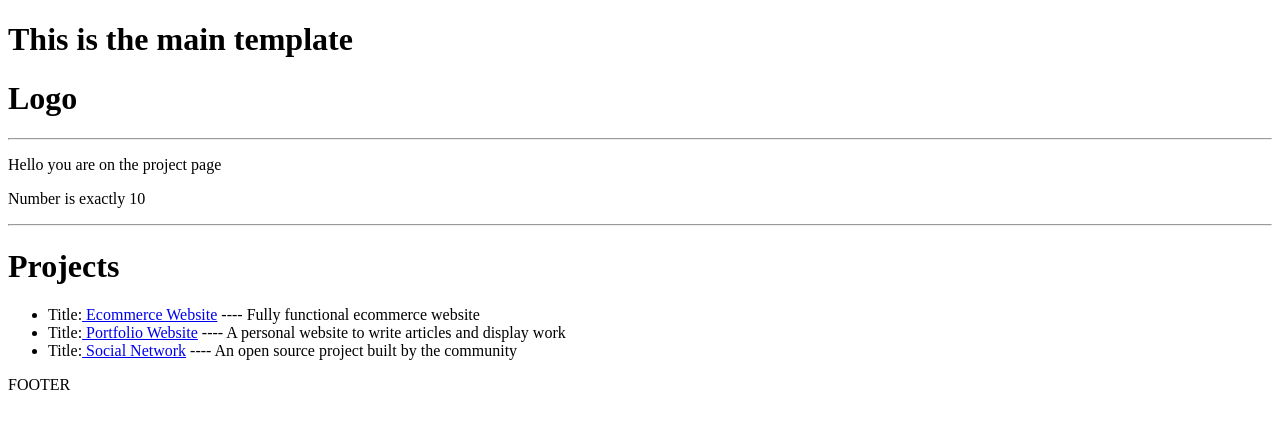
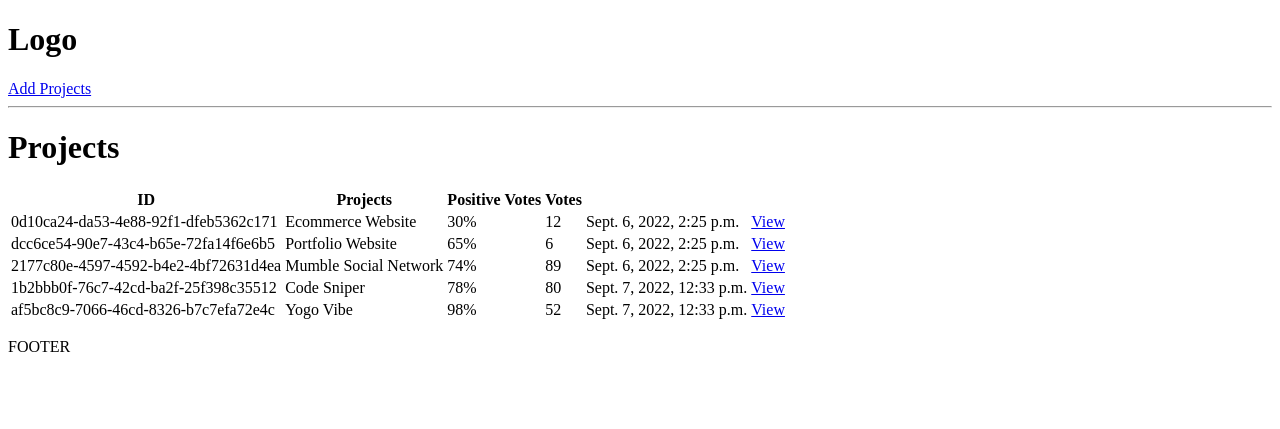
Before and after one commit to doke93/Django_project, a Django app: page / in a window 1280 px wide. Shown: the top 429 px of the page. Run offline with Django 4.2, Linux system fonts and the light colour scheme; data comes from the database, SQL or seed files in the repository; both versions use the stored data as it was after the commit.

Commit message:
Added my project

```diff
--- a/projects/admin.py
+++ b/projects/admin.py
@@ -1,5 +1,7 @@
 from django.contrib import admin
-from .models import Project
+from .models import Project, Review, Tag
 # Register your models here.
 
 admin.site.register(Project)
+admin.site.register(Review)
+admin.site.register(Tag)
--- a/projects/models.py
+++ b/projects/models.py
@@ -7,8 +7,35 @@ class Project(models.Model):
     description = models.TextField(null=True, blank=True)
     demo_link = models.CharField(max_length=2000, null=True, blank=True)
     source_link = models.CharField(max_length=2000, null=True, blank=True)
+    tags = models.ManyToManyField('Tag', blank=True)
+    vote_total = models.IntegerField(default=0, null=True, blank=True)
+    vote_ratio = models.IntegerField(default=0, null=True, blank=True)
     created = models.DateTimeField(auto_now_add=True)
     id = models.UUIDField(default=uuid.uuid4, unique=True, primary_key=True, editable=False)
 
     def __str__(self):
         return self.title
+
+class Review(models.Model):
+    VOTE_TYPE = (
+        ('up', 'Up Vote'),
+        ('down', 'Down Vote')
+    )
+
+    # owner =
+    project = models.ForeignKey(Project, on_delete=models.CASCADE)
+    body = models.TextField(null=True, blank=True)
+    value = models.CharField(max_length=200, choices=VOTE_TYPE)
+    created = models.DateTimeField(auto_now_add=True)
+    id = models.UUIDField(default=uuid.uuid4, unique=True, primary_key=True, editable=False)
+
+    def __str__(self):
+        return self.value
+
+class Tag(models.Model):
+    name = models.CharField(max_length=200)
+    created = models.DateTimeField(auto_now_add=True)
+    id = models.UUIDField(default=uuid.uuid4, unique=True, primary_key=True, editable=False)
+
+    def __str__(self):
+        return self.name
--- a/projects/templates/projects/projects.html
+++ b/projects/templates/projects/projects.html
@@ -2,25 +2,26 @@
 
 {% block content %}
 
-<p>Hello you are on the {{ page }} page </p>
+<h1>Projects</h1>
+<table>
+    <tr>
+        <th>ID</th>
+        <th>Projects</th>
+        <th>Positive Votes</th>
+        <th>Votes</th>
+        <th></th>
+    </tr>
+    {% for project in projects %}
+    <tr>
+        <td>{{ project.id }}</td>
+        <td>{{ project.title }}</td>
+        <td>{{ project.vote_ratio }}%</td>
+        <td>{{ project.vote_total }}</td>
+        <td>{{ project.created }}</td>
+        <td><a href="{% url 'project' project.id %}">View</a></td>
 
-{% if number > 10 %}
-<p>Number is greater than 10</p>
-
-{% elif number == 10 %}
-<p>Number is exactly 10</p>
-
-{% else %}
-<p>Number is less than 10</p>
-{% endif %}
-
-<hr>
-
-<h1>Projects</h1>
-<ul>
-    {% for project in projects %}
-        <li>Title:<a href="{% url 'project' project.id %}"> {{ project.title }}</a> ---- {{ project.description }} </li>
+    </tr>
     {% endfor %}
-</ul>
+</table>
 
 {% endblock content %}
--- a/projects/templates/projects/single-project.html
+++ b/projects/templates/projects/single-project.html
@@ -3,6 +3,11 @@
 {% block content %}
 
 <h1>{{ project.title }}</h1>
+<hr>
+{% for tag in project.tags.all %}
+    <span style="border:1px solid grey"> {{ tag }}</span>
+{% endfor %}
+<hr>
 <br>
 <p>
     {{ project.description }}
--- a/projects/urls.py
+++ b/projects/urls.py
@@ -4,4 +4,6 @@ from . import views
 urlpatterns = [
     path('',views.projects, name="projects"),
     path('project/<str:pk>/',views.project, name="project"),
+
+    path('create-projects/', views.createProject, name="create-project"),
 ]
--- a/projects/views.py
+++ b/projects/views.py
@@ -2,38 +2,22 @@ from email import message
 from urllib import request
 from django.shortcuts import render
 from django.http import HttpResponse
-
-projectsList = [
-    {
-        'id': '1',
-        'title': 'Ecommerce Website',
-        'description': 'Fully functional ecommerce website'
-    },
-    {
-        'id': '2',
-        'title': 'Portfolio Website',
-        'description': 'A personal website to write articles and display work'
-    },
-    {
-        'id': '3',
-        'title': 'Social Network',
-        'description': 'An open source project built by the community'
-    }
-]
+from .models import Project
+from .forms import ProjectForm
 
 
 # Create your views here.
 def projects(request):
-    page = 'project'
-    number = 10
-    context = {'page':page, 'number':number, 'projects':projectsList}
+    projects = Project.objects.all()
+    context = {'projects':projects}
     return render(request, 'projects/projects.html', context)
 
 def project(request, pk):
-    projectObj = None
-    for i in projectsList:
-        if i['id'] == pk:
-            projectObj = i
+    projectObj = Project.objects.get(id=pk)
+    return render(request,'projects/single-project.html', {'project':projectObj})
 
-    context = {'project':projectObj}
-    return render(request,'projects/single-project.html', context)
+
+def createProject(requests):
+    form = ProjectForm()
+    context = {'form':form}
+    return render(requests, "projects/project_form.html", context)
--- a/templates/main.html
+++ b/templates/main.html
@@ -9,7 +9,6 @@
     <script src='main.js'></script> -->
 </head>
 <body>
-    <h1> This is the main template </h1>
     {% include 'navbar.html' %}
 
     {% block content %}
--- a/templates/navbar.html
+++ b/templates/navbar.html
@@ -1,2 +1,3 @@
 <h1>Logo</h1>
+<a href="{% url 'create-project' %}">Add Projects</a>
 <hr>
```
Also changed, not shown: projects/forms.py (added, +7 -0 lines), projects/templates/projects/project_form.html (added, +17 -0 lines), db.sqlite3, projects/migrations/0002_tag_project_vote_ratio_project_vote_total_review_and_more.py (added).
